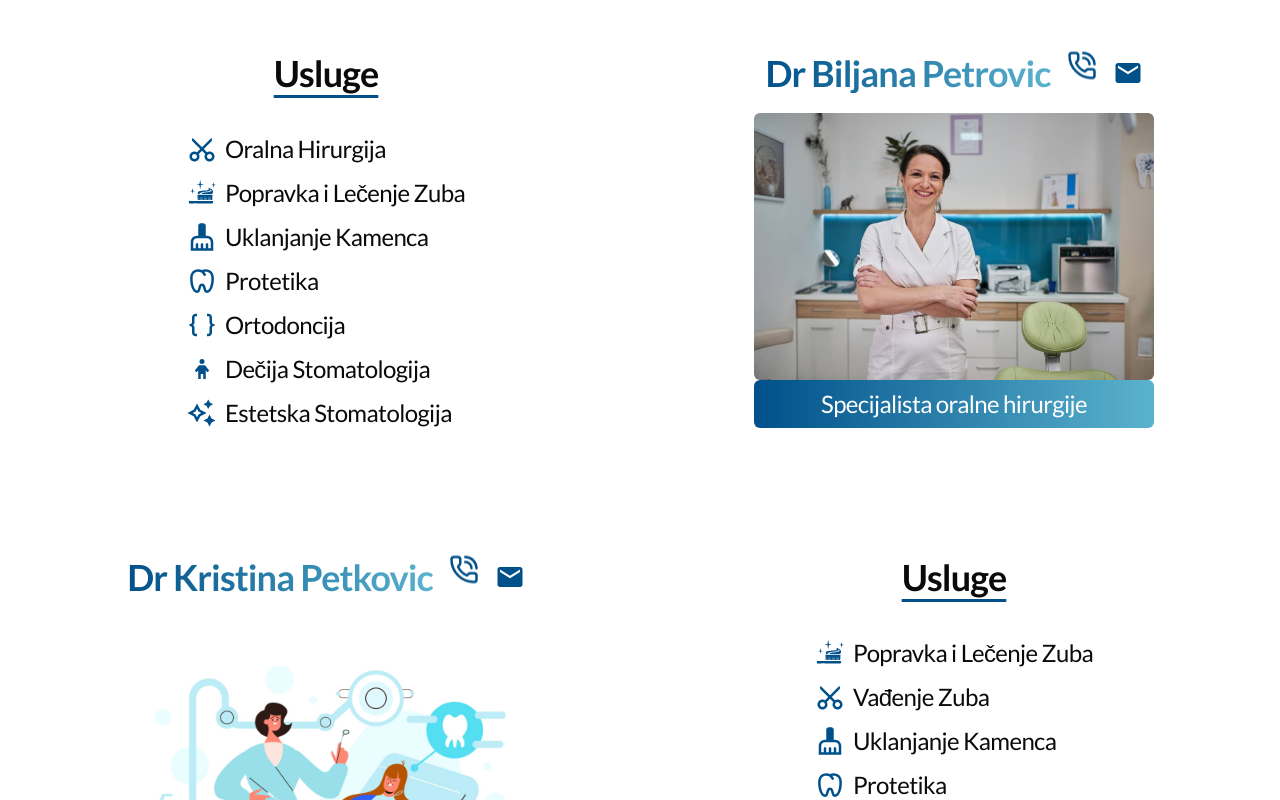
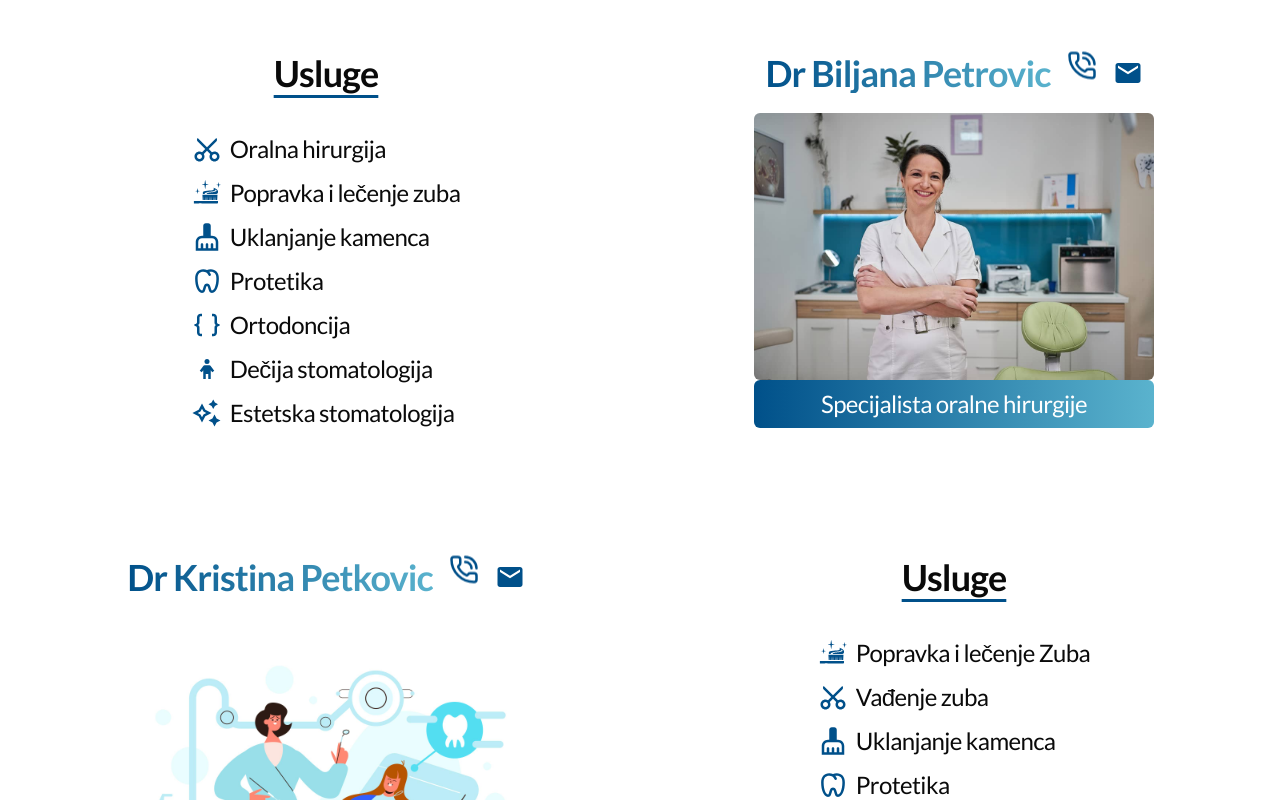
Before and after one commit to Gareleon/identa, a Next.js app: page / in a window 1280 px wide. Shown: the part 1200-2000 px from the top of the page. Built offline with nearby package versions, Linux system fonts and the light colour scheme.

Commit message:
fixed typos in services

```diff
--- a/src/components/main/services.tsx
+++ b/src/components/main/services.tsx
@@ -29,21 +29,21 @@ const services = [
     },
     services: [
       {
-        name: "Oralna Hirurgija",
+        name: "Oralna hirurgija",
         icon: <RiScissors2Line size={iconSize} className={iconStyle} />,
         description:
           "Profesionalni tretmani kao što su vađenje umnjaka, implantologija i rešavanje komplikovanih oralnih stanja sa preciznošću i pažnjom.",
         image_href: "/images/oral-surgery.jpg",
       },
       {
-        name: "Popravka i Lečenje Zuba",
+        name: "Popravka i lečenje zuba",
         icon: <GiToothbrush size={iconSize} className={iconStyle} />,
         description:
           "Efikasno lečenje karijesa i obnavljanje zdravlja vaših zuba uz pomoć savremenih tehnika.",
         image_href: "/images/tooth-repair.jpg",
       },
       {
-        name: "Uklanjanje Kamenca",
+        name: "Uklanjanje kamenca",
         icon: <MdCleaningServices size={iconSize} className={iconStyle} />,
         description:
           "Uklanjanje zubnog kamenca i poliranje za bolju oralnu higijenu i prevenciju problema sa desnima.",
@@ -64,14 +64,14 @@ const services = [
         image_href: "/images/orthodontics.jpg",
       },
       {
-        name: "Dečija Stomatologija",
+        name: "Dečija stomatologija",
         icon: <BiChild size={iconSize} className={iconStyle} />,
         description:
           "Posebna pažnja posvećena oralnom zdravlju dece sa fokusom na preventivne tretmane i bezbolne procedure.",
         image_href: "/images/pediatric-dentistry.jpg",
       },
       {
-        name: "Estetska Stomatologija",
+        name: "Estetska stomatologija",
         icon: <RiSparkling2Line size={iconSize} className={iconStyle} />,
         description:
           "Beljenje zuba, fasete i estetski tretmani za savršen osmeh.",
@@ -92,21 +92,21 @@ const services = [
     },
     services: [
       {
-        name: "Popravka i Lečenje Zuba",
+        name: "Popravka i lečenje Zuba",
         icon: <GiToothbrush size={iconSize} className={iconStyle} />,
         description:
           "Efikasno lečenje karijesa i obnavljanje zdravlja vaših zuba uz pomoć savremenih tehnika.",
         image_href: "/images/tooth-repair.jpg",
       },
       {
-        name: "Vađenje Zuba",
+        name: "Vađenje zuba",
         icon: <RiScissors2Line size={iconSize} className={iconStyle} />,
         description:
           "Bezbolne procedure vađenja zuba uz brigu o vašem oralnom zdravlju.",
         image_href: "/images/extraction.jpg",
       },
       {
-        name: "Uklanjanje Kamenca",
+        name: "Uklanjanje kamenca",
         icon: <MdCleaningServices size={iconSize} className={iconStyle} />,
         description:
           "Uklanjanje zubnog kamenca i poliranje za bolju oralnu higijenu i prevenciju problema sa desnima.",
@@ -127,14 +127,14 @@ const services = [
         image_href: "/images/orthodontics.jpg",
       },
       {
-        name: "Dečija Stomatologija",
+        name: "Dečija stomatologija",
         icon: <BiChild size={iconSize} className={iconStyle} />,
         description:
           "Posebna pažnja posvećena oralnom zdravlju dece sa fokusom na preventivne tretmane i bezbolne procedure.",
         image_href: "/images/pediatric-dentistry.jpg",
       },
       {
-        name: "Estetska Stomatologija",
+        name: "Estetska stomatologija",
         icon: <RiSparkling2Line size={iconSize} className={iconStyle} />,
         description:
           "Beljenje zuba, fasete i estetski tretmani za savršen osmeh.",
```
